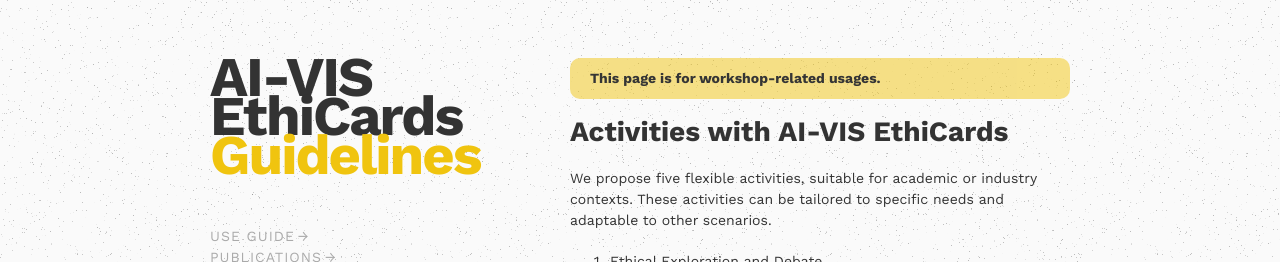
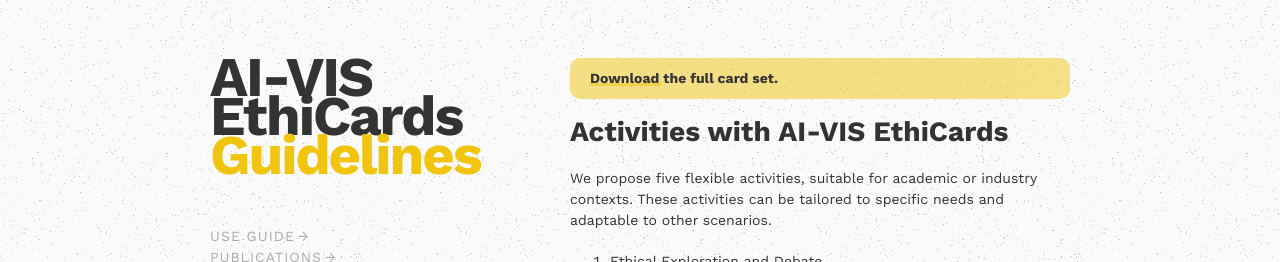
Before and after one commit to aivisethicards/aivisethicards.github.io, a Jekyll site: the page built from guidelines.md, in a window 1280 px wide. Shown: the top 262 px of the page. Built offline with Jekyll 4.4.1, drawn with Linux system fonts in a browser that asks for light colours.

Commit message:
Update guidelines.md

```diff
--- a/guidelines.md
+++ b/guidelines.md
@@ -5,7 +5,8 @@ title: Guidelines
 
 <!-- prettier-ignore-start -->
 
-<div class="note">This page is for workshop-related usages.</div>
+<div class="note"><a href="/AI-VIS-EthiCards.zip" download="AI-VIS-EthiCards.zip">Download</a> the full card set.
+</div>
 
 # Activities with AI-VIS EthiCards
 
```
